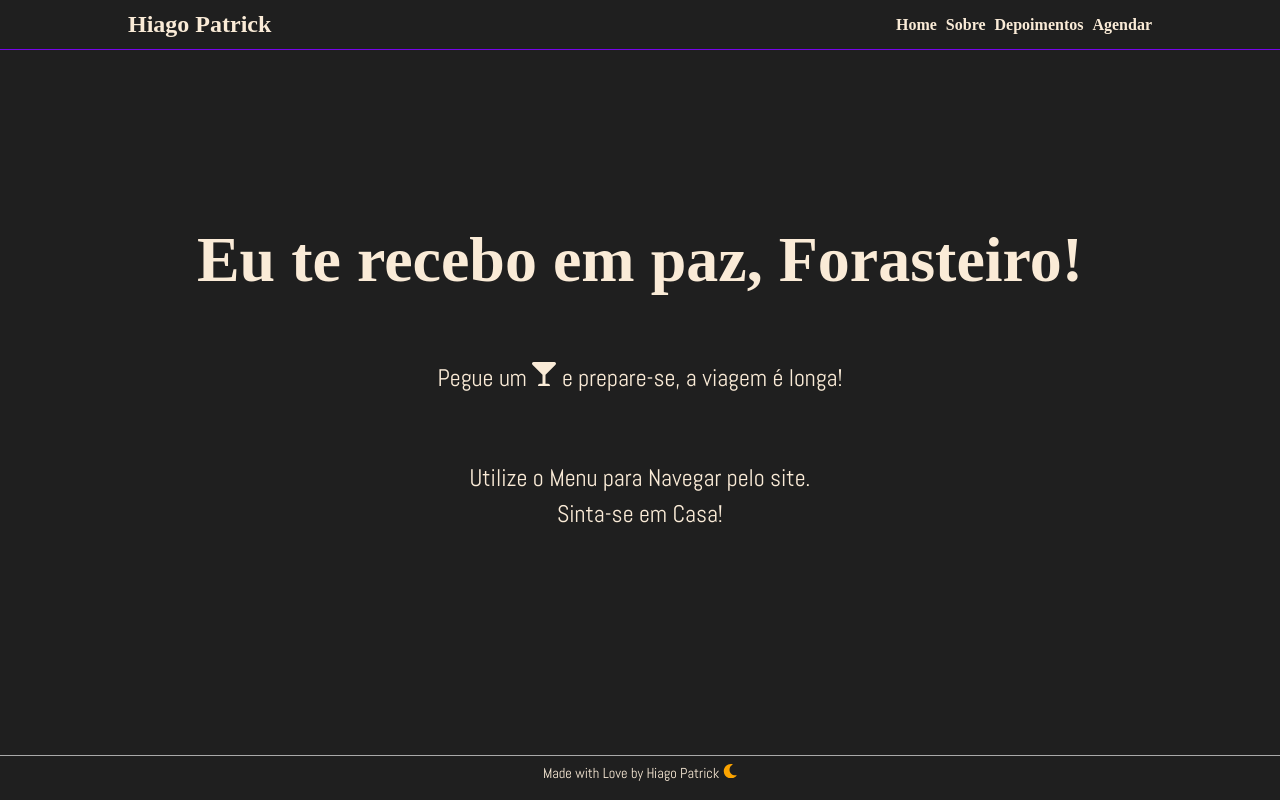
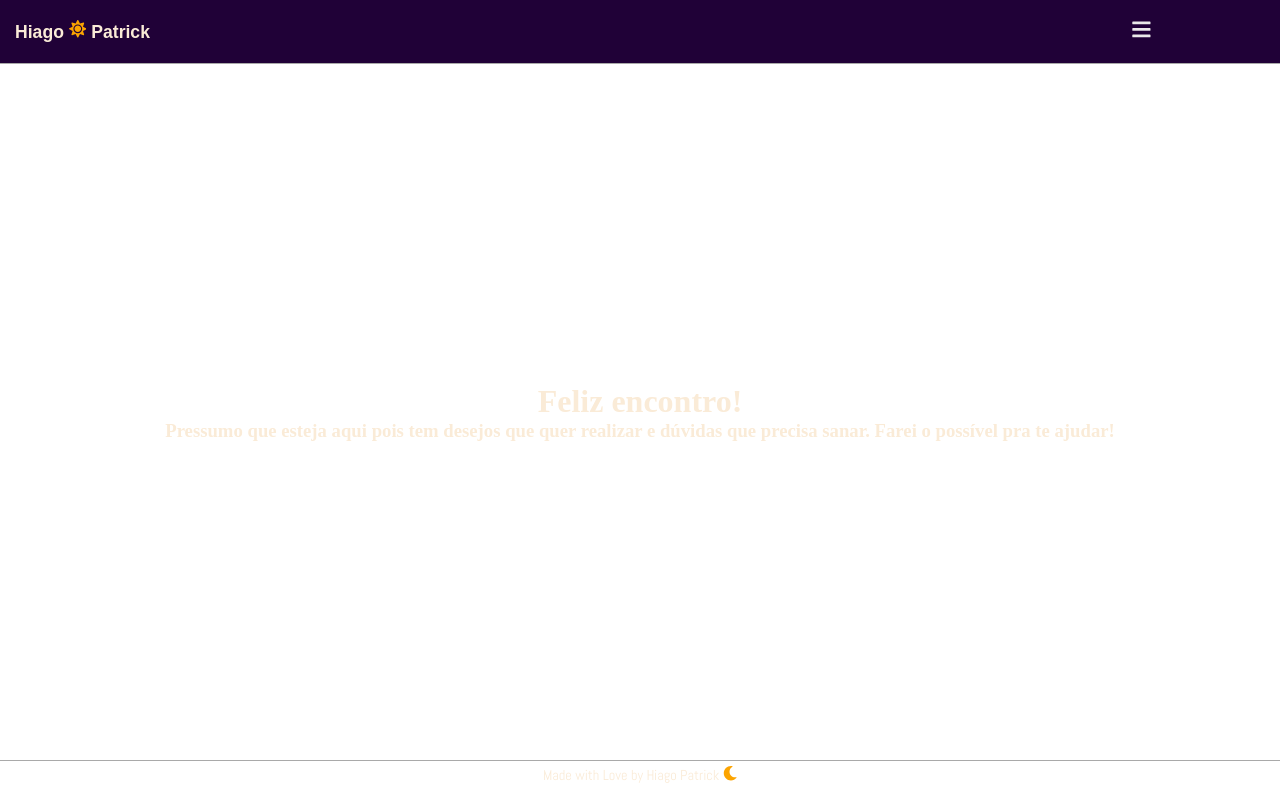
Before and after one commit to hiagoptk/portal, a Next.js app: page / in a window 1280 px wide. Built offline with nearby package versions, Linux system fonts and the light colour scheme; a web font is replaced by a local one.

Commit message:
Correção do bug para deploy da ultima atualização

```diff
--- a/components/HeaderPages/NavBar.js
+++ b/components/HeaderPages/NavBar.js
@@ -1,20 +1,44 @@
+import {FaSun, FaBars, FaBroom, FaMoon, FaCode, FaPaintBrush, FaHandSparkles, FaJoint, FaHome, FaBrush, FaStar} from 'react-icons/fa'
+import {CgCardSpades} from 'react-icons/cg'
+import Link from 'next/link'
+
 import styles from '../../styles/NavBar.module.css'
+import { useState } from 'react';
+
 
 
 const NavBar = () => {
+
+    const [sideMenu, setSideMenu] = useState(false);
+
+    const handleHideClick = () => {
+        setSideMenu(false);
+    };
+
+    const handleShowClick = () => {
+        setSideMenu(true);
+    }
+
     return (
-        <nav className={styles.navbar}>
-            <div className={styles.txt}>
-                <h1>Hiago Patrick</h1>
-                <div className={styles.menu}>
-                    <h4>Home</h4>
-                    <h4>Sobre</h4>
-                    <h4>Depoimentos</h4>
-                    <h4>Agendar</h4>
+        <nav className={styles.navBlack}>
+            <div className={styles.menu}>
+                <Link href="/" passHref><h3 className={styles.title}>Hiago <FaSun className={styles.sun}/> Patrick</h3></Link>
+                <button id="menuBtn" onClick={handleShowClick} className={styles.show} ><FaBars/></button>
+            </div>
+
+            <div className={sideMenu ? styles.show : styles.hide }>
+                <div id="sideMenu" className={styles.asideMenu}>
+                    <button onClick={handleHideClick} className={styles.closebtn} >&times;</button>
+                    <p className={styles.itemMenu}><Link href="/" passHref > Home </Link> <FaHome /></p>
+                    <p className={styles.itemMenu}><Link href="/tarot"passHref > Tarot  </Link><CgCardSpades/></p>
+                    <p className={styles.itemMenu}><Link href="/reiki"passHref>Reiki </Link> <FaHandSparkles /> </p>
+                    <p className={styles.itemMenu}><Link href="/bruxaria" passHref>Bruxaria </Link> <FaBroom /> </p>
+                    <p className={styles.itemMenu}><Link href="/portifolio" passHref>Sobre Mim</Link> <FaCode /></p>
                 </div>
             </div>
+
         </nav>
-    )
-}
+    );
+};
 
-export {NavBar}
+export {NavBar};
--- a/pages/index.js
+++ b/pages/index.js
@@ -1,13 +1,11 @@
 import Head from 'next/head'
-import Image from 'next/image'
 import styles from '../styles/Home.module.css'
-import {FaGlassMartini} from "react-icons/fa"
 import {NavBar} from '../components/HeaderPages/NavBar'
 import FooterPage from '../components/FooterPages/FooterPage'
 
 export default function Home() {
   return (
-    <div className={styles.container}>
+    <>
       <Head>
         <title>Hiago Patrick </title>
         <meta name="description" content="Portal de Informações sobre Reiki, Tarot, Magia, Programação e Arte." />
@@ -16,22 +14,16 @@ export default function Home() {
 
       <NavBar />
 
-      <main className={styles.main}>
+      <div className={styles.container}>
+        <main className={styles.box}>
 
-        <h1 className={styles.title}>
-          Eu te recebo em paz, Forasteiro!
-        </h1>
+          <h1> Feliz encontro!</h1>
+          <h3>Pressumo que esteja aqui pois tem desejos que quer realizar e dúvidas que precisa sanar. Farei o possível pra te ajudar!</h3>
 
-        <p className={styles.description}>
-          Pegue um <FaGlassMartini/> e prepare-se, a viagem é longa!
-        </p>
-
-       <p className={styles.description}>
-          Utilize o Menu para Navegar pelo site.<br /> Sinta-se em Casa!
-        </p>
-      </main>
+        </main>
+      </div>
       <FooterPage />
 
-    </div>
+    </>
   )
 }
--- a/pages/reiki/index.js
+++ b/pages/reiki/index.js
@@ -1,12 +1,12 @@
 import styles from '../../styles/Reiki.module.css';
-import Headerpage from '../../components/HeaderPages/HeaderPage'
+import {NavBar} from '../../components/HeaderPages/NavBar'
 import FooterPage from '../../components/FooterPages/FooterPage'
 
 
 const Reiki = () => {
     return (
         <div className={styles.container}>
-            <Headerpage />
+            <NavBar />
             <div className={styles.main}>
                 <div className={styles.textBox}>
                     <h1 className={styles.title}>Reiki</h1>
--- a/styles/FooterPage.module.css
+++ b/styles/FooterPage.module.css
@@ -1,13 +1,10 @@
 .footer {
   width: 100vw;
-  height: 45px;
+  height: 5vh;
   display: flex;
   justify-content: center;
   align-items: center;
   border-top: 1px darkgray solid;
-
-
-
 }
 
 .footer p {
--- a/styles/Home.module.css
+++ b/styles/Home.module.css
@@ -1,40 +1,30 @@
 .container {
-  height: 100vh;
-  max-height: 100vh;
+  height: 87vh;
   overflow: hidden;
-  background-color: #1F1F1F;
   color: antiquewhite;
-
   display: flex;
   flex-direction: column;
   align-items: center;
+  justify-content: center;
+
 }
 
-.main {
+.box {
   width: 80%;
-  height: 100%;
-  padding: 2rem;;
-  flex: 1;
+  height: auto;
+  padding: 2rem;
+  background-color: #ffffff32;
+  border-radius: 5%;
   display: flex;
   flex-direction: column;
   justify-content: center;
   align-items: center;
+
+  text-align: justify;
+
 }
 
 
-
-.title {
-  margin-top: 50px;
-  margin: 0;
-  line-height: 1.15;
-  font-size: 12vw;
-}
-
-
-.title,
-.description {
-  text-align: center;
-}
 
 .description {
   margin: 4rem 0 0 0;
--- a/styles/NavBar.module.css
+++ b/styles/NavBar.module.css
@@ -1,16 +1,19 @@
-.navbar{
+.navBlack{
     width: 100vw;
-    height: 50px;
-    background-color: #1F1F1F;
+    height: 8vh;
+    background-color: rgb(32, 1, 55);
 
     display: flex;
-    flex-direction: column;
-    align-items: center;
-    justify-content: center;
+    flex-direction: row;
+    justify-content: space-between;
     color: antiquewhite;
-    position: fixed;
-    border-bottom: 1px #7604E9 solid;
+    overflow: hidden;
+    border-bottom:  1px darkgray solid;
 
+}
+
+.navbar {
+    border: 1px solid red;
 
 }
 
@@ -25,9 +28,14 @@
 
 }
 
+.title {
+    color: antiquewhite;
+}
+
 .menu {
-    width: 20vw;
+    width: 90vw;
     height: 100%;
+    padding-left: 15px;
 
     display: flex;
     align-items: center;
@@ -53,14 +61,16 @@
     justify-content: space-evenly;
     align-items: center;
 
+    color: antiquewhite;
 
-    width: 100%;
+
+    width: 80%;
     max-width: 420px;
-    height: 100vh;
+    height: 50vh;
     z-index: 1;
     top: 0;
     left: 0;
-    background-color: rgba(0, 104, 107, 0.918);
+    background-color: rgb(88, 57, 112);
     overflow-x: hidden;
     position: fixed;
 }
@@ -72,7 +82,7 @@
 .menu button {
     background-color: transparent;
     border: none;
-    color: white;
+    color: rgb(234, 233, 233);
     font-size: 1.3rem;
 }
 
```
Also changed, not shown: pages/tarot/index.js (+46 -35 lines), components/FooterPages/FooterPage.js (line endings or trailing spaces).
